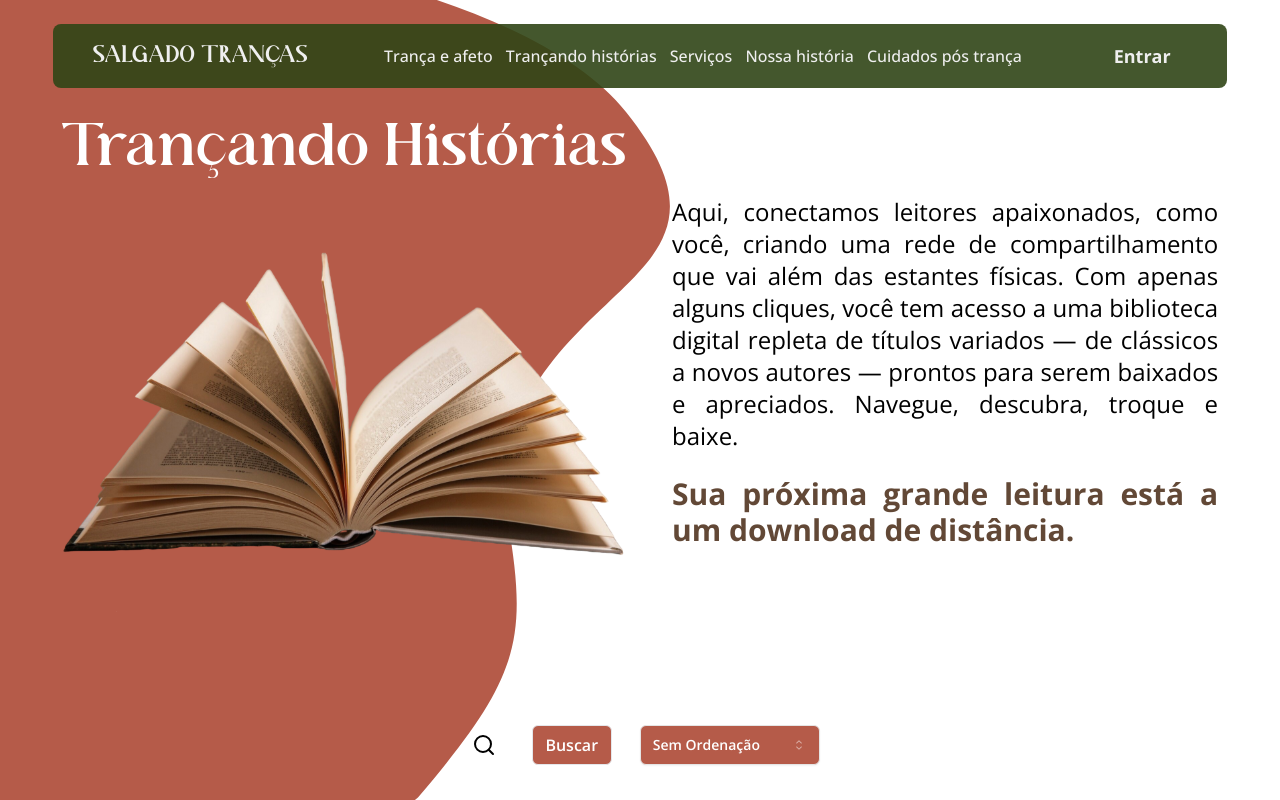
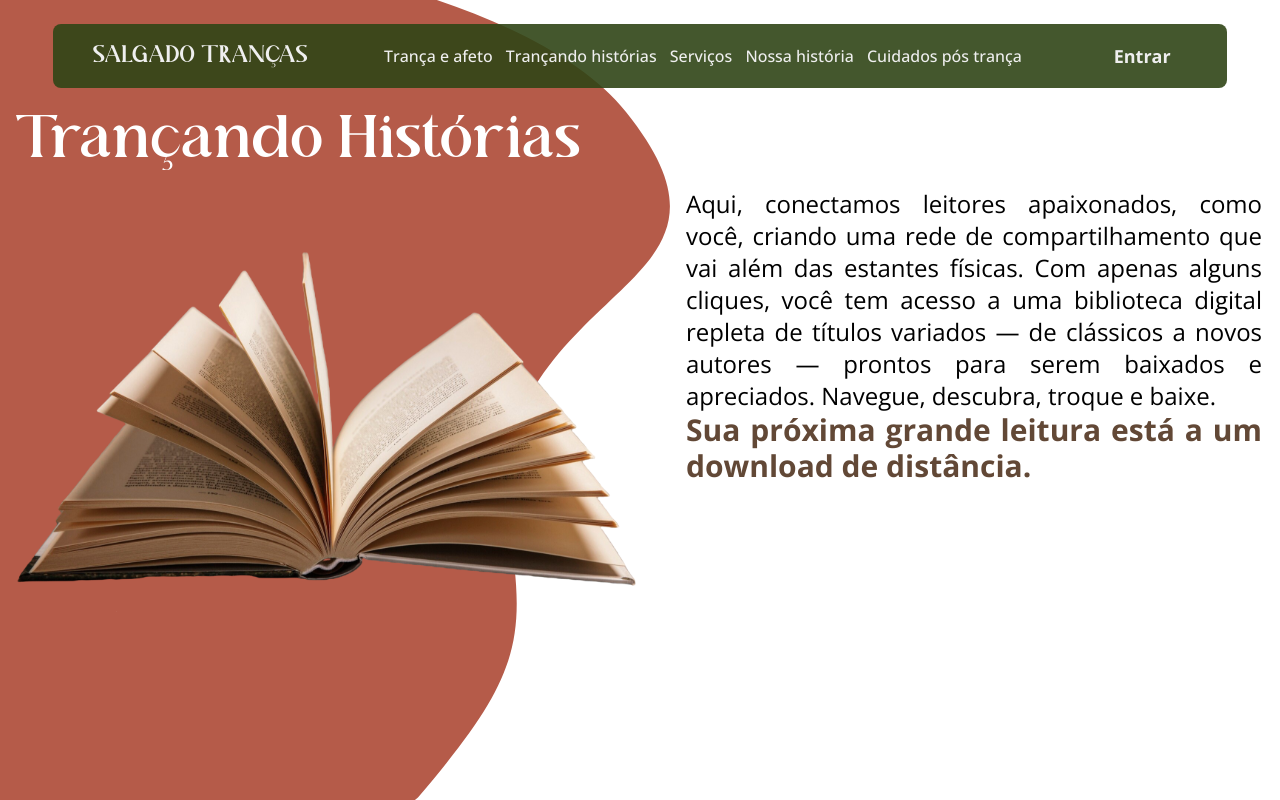
Before and after one commit to Origami-Flow/origami.flow.ui, a React (Vite) app: page /trancando-historias in a window 1280 px wide. Shown: the top 800 px of the page. Built offline with nearby package versions, Linux system fonts and the light colour scheme; what @radix-ui/themes would draw is missing.

Commit message:
refactor - refatorando a margem entre o input e o footer

```diff
--- a/src/routes/Trancando-Historias/page.jsx
+++ b/src/routes/Trancando-Historias/page.jsx
@@ -44,9 +44,9 @@ export default function HistoriasPage() {
 
   return (
     <>
-      <main className="p-2 h-screen">
+      <main className="">
         <Header />
-        <div className="px-4 md:w-[94%] pt-28  md:mx-auto">
+        <div className="px-4 pt-28  md:mx-auto">
           <h1 className="text-3xl md:text-6xl xl:text-white font-laisha">
             Trançando Histórias
           </h1>
@@ -55,13 +55,13 @@ export default function HistoriasPage() {
             className="absolute top-0 left-0 -z-10 hidden xl:block"
             alt=""
           />
-          <div className="flex flex-col md:flex-row mt-8 md:mt-0">
+          <div className="flex flex-col md:flex-row h-fit mt-8 md:mt-0">
             <img
               src={Livro}
               alt="Imagem de um Livro aberto"
-              className="w-full md:w-1/2 h-auto"
+              className=""
             />
-            <div className="py-4 text-justify flex flex-col h-auto md:h-96 justify-between mt-4 md:mt-0 md:ml-8 max-w-xl mx-auto">
+            <div className="py-4 text-justify flex flex-col h-fit justify-between mt-4 md:mt-0 md:ml-8 max-w-xl mx-auto">
               <p className="text-lg md:text-2xl">
                 Aqui, conectamos leitores apaixonados, como você, criando uma
                 rede de compartilhamento que vai além das estantes físicas. Com
@@ -75,10 +75,10 @@ export default function HistoriasPage() {
               </p>
             </div>
           </div>
-          <div className="flex flex-col md:flex-row mt-16 md:mt-96 xl:mt-24 items-center gap-4 md:gap-7 w-full md:w-[90%] m-auto">
+          <div className="flex flex-col pt-36 md:flex-row  items-center gap-4 md:gap-7 w-full md:w-[90%] m-auto">
             <SearchInput
               ref={inptRef}
-              className="w-80 md:w-96 bg-rosesecundary border-none  p-3"
+              className="w-80 md:w-96 !bg-rosesecundary border-none p-3"
               type="text"
               onKeyDown={handleKeyDown}
             />
@@ -105,8 +105,8 @@ export default function HistoriasPage() {
             </div>
           )}
         </div>
+        <Footer />
       </main>
-      <Footer />
     </>
   );
 }
```
